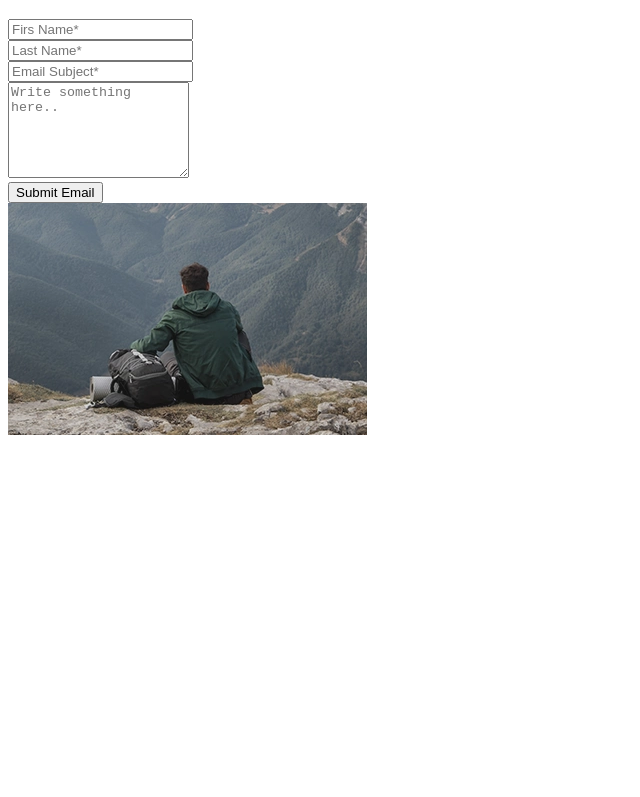
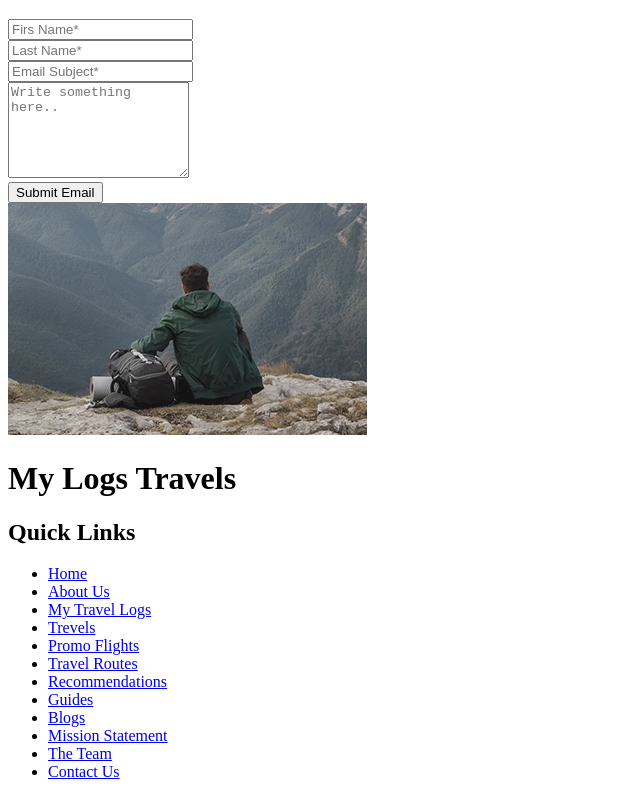
Before and after one commit to benidev03/Graphic_1, a plain HTML site: page index.html in a window 1280 px wide. Shown: the part 3316-4113 px from the top of the page, without its empty margins (0-640 px from the left). Before the commit the page ends 3763 px from the top, so only its background shows below. Drawn offline with Linux system fonts and the light colour scheme.

Commit message:
update project

```diff
--- a/index.html
+++ b/index.html
@@ -155,6 +155,26 @@
     </main>
 
     <footer>
+        <div class="footer">
+            <h1>My Logs Travels</h1>
+            <div>
+                <h2>Quick Links</h2>
+                <ul>
+                    <li><a href="#">Home</a></li>
+                    <li><a href="#">About Us</a></li>
+                    <li><a href="#">My Travel Logs</a></li>
+                    <li><a href="#">Trevels</a></li>
+                    <li><a href="#">Promo Flights</a></li>
+                    <li><a href="#">Travel Routes</a></li>
+                    <li><a href="#">Recommendations</a></li>
+                    <li><a href="#">Guides</a></li>
+                    <li><a href="#">Blogs</a></li>
+                    <li><a href="#">Mission Statement</a></li>
+                    <li><a href="#">The Team</a></li>
+                    <li><a href="#">Contact Us</a></li>
+                </ul>
+            </div>
+        </div>
 
     </footer>
 </body>
```
